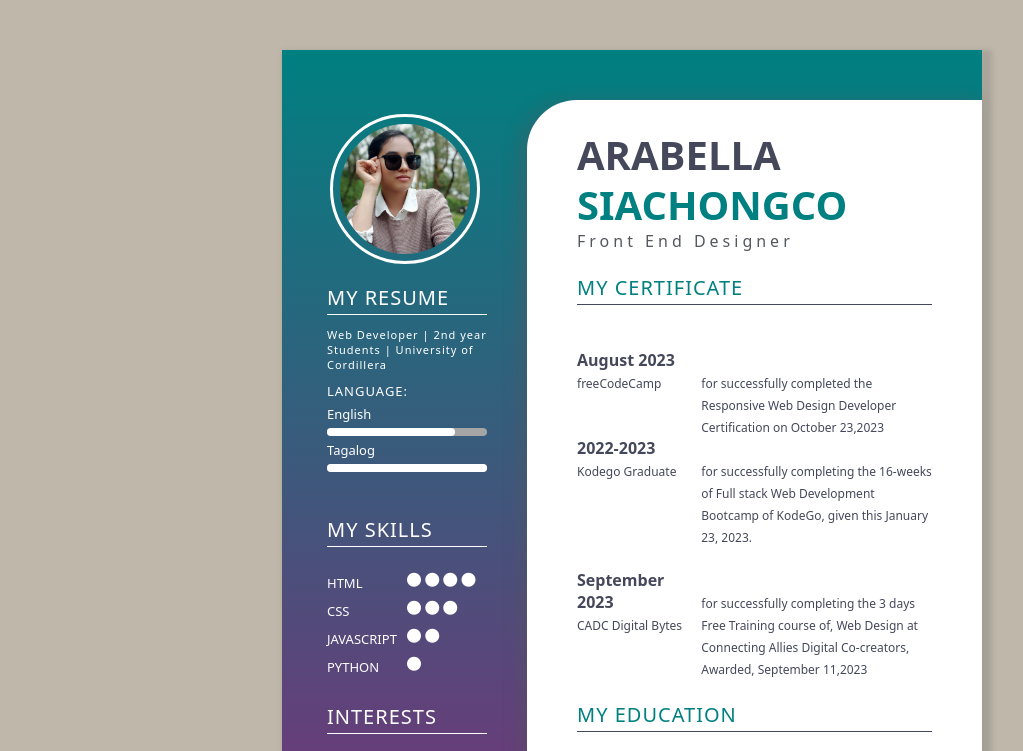
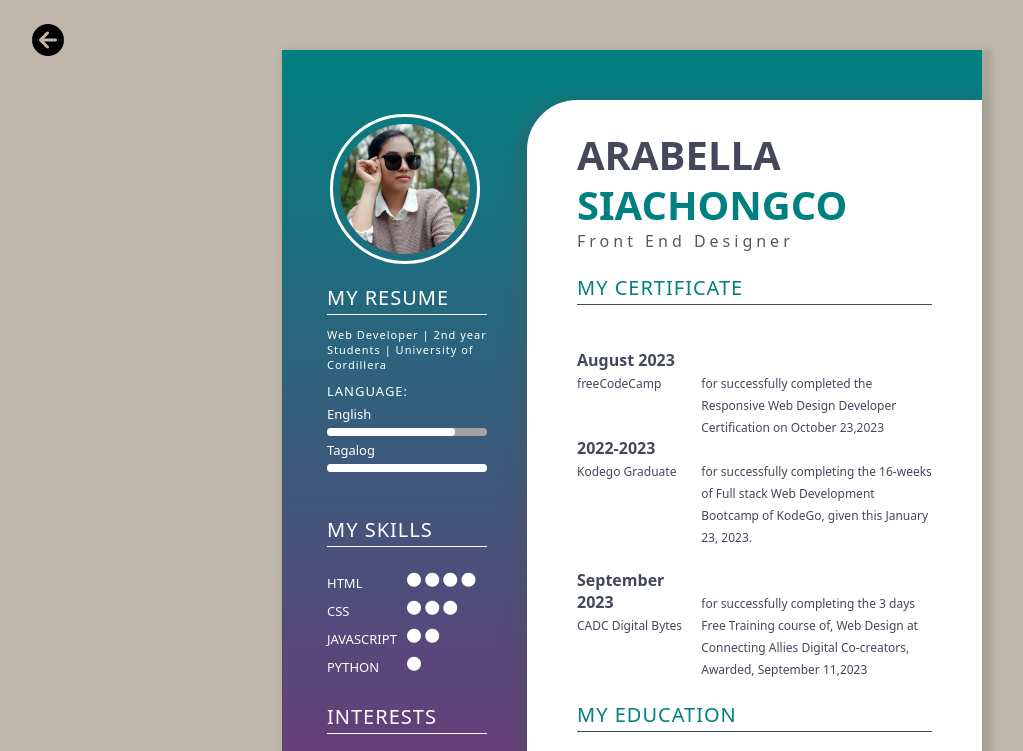
Before and after one commit to ArabellaSiachongco/about-Me, a plain HTML site: page index.html in a window 1280 px wide. Shown: the top 751 px of the page, without its empty margins (8-1031 px from the left). Drawn offline with Linux system fonts and the light colour scheme.

Commit message:
to fix the arrows

```diff
--- a/index.html
+++ b/index.html
@@ -158,5 +158,10 @@
       </div>
       <div class="clearfix"></div>
     </div>
+    <i
+      id="arrow"
+      class="fa-solid fa-circle-arrow-left fa-2xl"
+      onclick="location.href='./#experience'">
+    </i>
   </body>
 </html>
--- a/styles.css
+++ b/styles.css
@@ -228,3 +228,10 @@ h1 span{
     font-size: 12px;
     color:var(--black);
 }
+
+#arrow {
+    position: absolute;
+    right: 5rem;
+    left: 2.5rem;
+    top: 2.5rem;
+}
```
